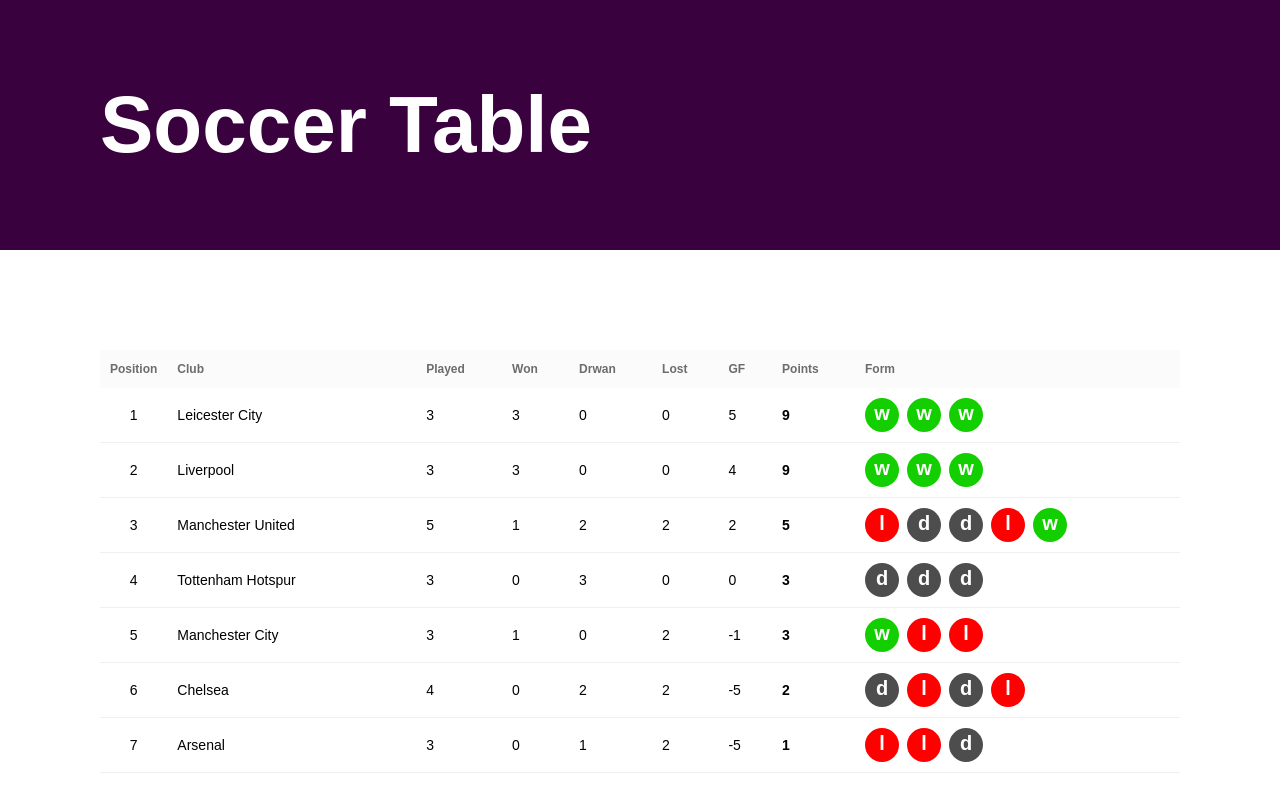
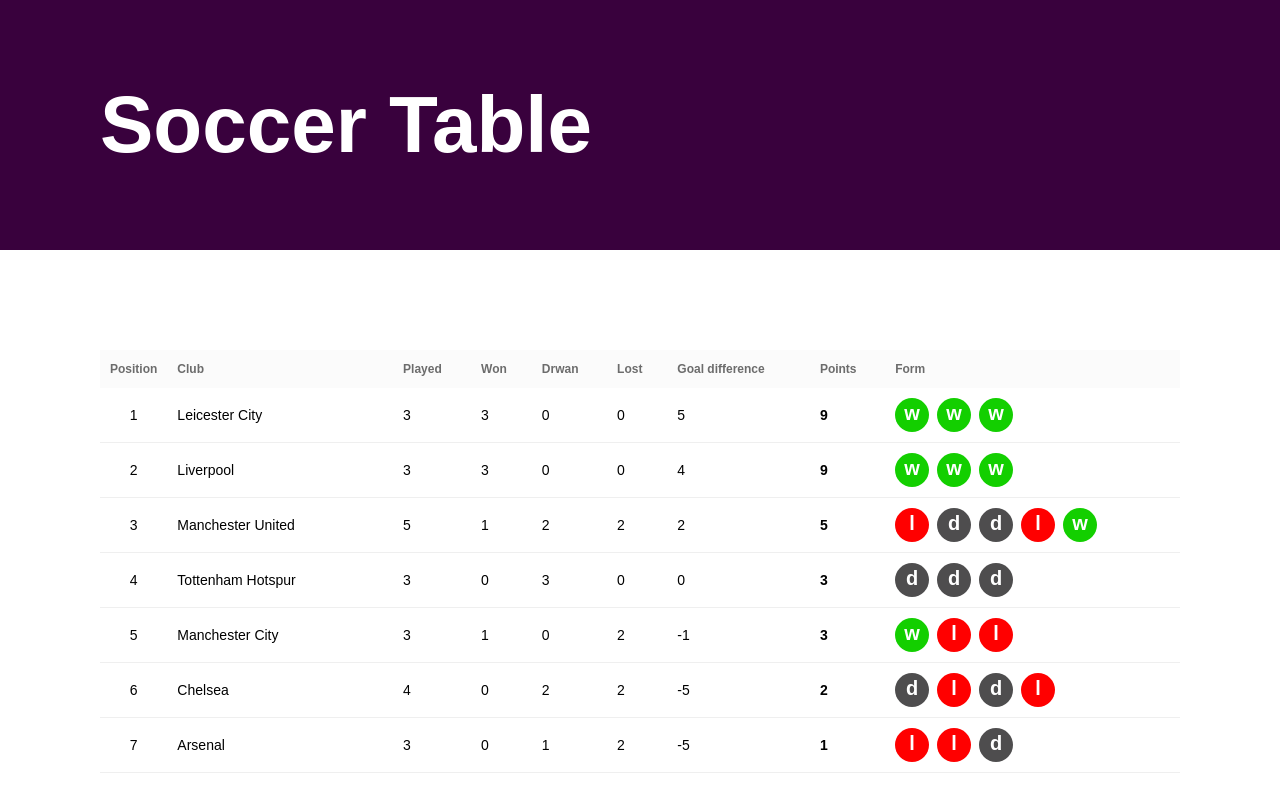
Before and after one commit to ninijosue/flank-source-soccer-test-impl, a React (Create React App) app: page / in a window 1280 px wide. Shown: the top 812 px of the page. Built offline with nearby package versions, Linux system fonts and the light colour scheme; a web font is replaced by a local one.

Commit message:
add the goal difference

```diff
--- a/src/destinations/soccer-table/index.js
+++ b/src/destinations/soccer-table/index.js
@@ -45,7 +45,7 @@
         <th>Won</th>
         <th>Drwan</th>
         <th>Lost</th>
-        <th>GF</th>
+        <th>Goal difference</th>
         <th>Points</th>
         <th>Form</th>
       </tr>
```
